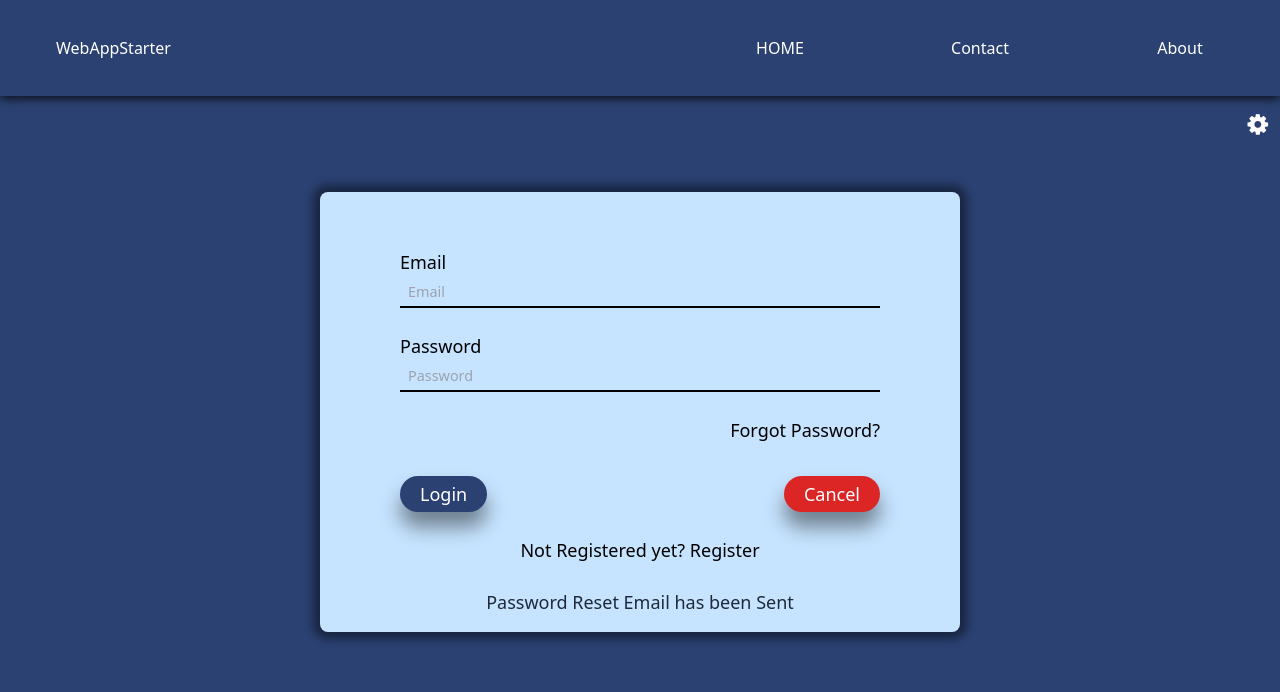
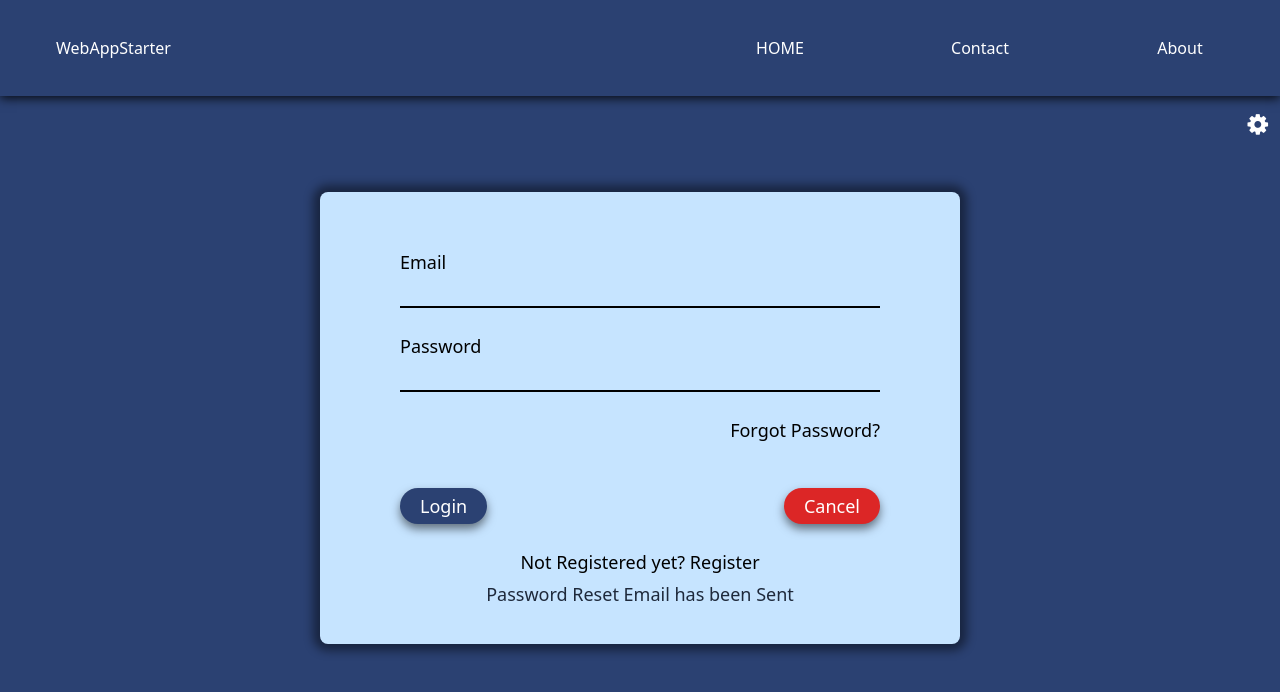
Before and after one commit to neerajg1320/monaco-mini-editor, a React (Vite) app: page /login in a window 1280 px wide. Both pictures are taken after a click on the element "Forgot Password?". Shown: the top 692 px of the page. Built offline with nearby package versions, Linux system fonts and the light colour scheme.

Commit message:
fixes box top, shadow of register, login buttons

```diff
--- a/src/components/Register/Signup.style.scss
+++ b/src/components/Register/Signup.style.scss
@@ -38,14 +38,14 @@ input[type="text"]:focus + .border, input[type="password"]:focus + .border {
 
 .register-form-bg-color{
     background-color: var(--buttonBackground);
-    box-shadow:  0px 15px 20px rgba(0, 0, 0, 0.445);
+    box-shadow: 0px 5px 10px 0px rgba(0, 0, 0, 0.5);
 }
 .register-form-bg-color:hover, .cancel-button:hover{
-    transform: translate(-5px, 7px);
+    transform: translate(-3px, 4px);
 }
 
 .cancel-button{
-    box-shadow:  0px 15px 20px rgba(0, 0, 0, 0.444);
+    box-shadow: 0px 5px 10px 0px rgba(0, 0, 0, 0.5);
 }
 
 .border{
--- a/src/components/Register/Signup.tsx
+++ b/src/components/Register/Signup.tsx
@@ -2,13 +2,14 @@ import React, { useState } from 'react';
 import { useTheme } from '../../contexts/Theme.context';
 import './Signup.style.scss';
 import { Link } from 'react-router-dom';
-import VerifyEmail from '../verifyEmail/VerifyEmail';
+// import VerifyEmail from '../verifyEmail/VerifyEmail';
 
 const Signup: React.FC = () => {
   const { theme } = useTheme();
   const [verifyEmailMsg, setVerifyEmailMsg] = useState<boolean>(false);
 
-  const handleRegister = ()=>{
+  const handleRegister: React.MouseEventHandler<HTMLButtonElement> = (e)=>{
+    e.preventDefault();
     setVerifyEmailMsg(true);
     setTimeout(()=>{
       setVerifyEmailMsg(false);
@@ -20,43 +21,43 @@ const Signup: React.FC = () => {
       style={{ ...(theme as React.CSSProperties) }}
       className="min-h-[88vh] flex items-center justify-center py-24 signup-background"
     >
-      <form className='flex flex-col bg-red-500  items-center pt-14 text-lg gap-6 pb-5 form-background sm:w-1/2 rounded-lg form-box-shadow w-3/4'>
+      <form className='flex flex-col bg-red-500  items-center pt-14 text-lg gap-6 pb-10 form-background sm:w-1/2 rounded-lg form-box-shadow w-3/4'>
         <label className='flex flex-col w-9/12'>
           Email
-          <input type='text' placeholder='Email' className='mt-0.5'/>
+          <input type='text' className='mt-0.5'/>
           <div className='border'></div>
         </label>
         <label className='flex flex-col w-9/12 '>
           Password
-          <input type="password" placeholder='Password' className='mt-0.5'/>
+          <input type="password" className='mt-0.5'/>
           <div className='border'></div>
         </label>
         <label className='flex flex-col w-9/12'>
           Confirm
-          <input type="password"  placeholder='Confirm password' className='mt-0.5'/>
+          <input type="password" className='mt-0.5'/>
           <div className='border'></div>
         </label>
         <label className='flex flex-col w-9/12' >
           First Name
-          <input type='text' placeholder='First Name' className='mt-0.5'/>
+          <input type='text' className='mt-0.5'/>
           <div className='border'></div>
         </label>
         <label className='flex flex-col w-9/12'>
           Last Name
-          <input type='text' placeholder='Last Name' className='mt-0.5'/>
+          <input type='text' className='mt-0.5'/>
           <div className='border'></div>
         </label>
-        <div className='flex w-9/12 justify-between mt-2'>
+        <div className='flex w-9/12 justify-between mt-7 '>
           <button className='px-5 py-1 rounded-3xl register-form-bg-color text-white' onClick={handleRegister}>Register</button>
           <button className='bg-red-600 px-5 py-1 rounded-3xl text-white cancel-button' >Cancel</button>
         </div>
-        <div className="">
+        <div className="text-center">
           Already Registered?{" "}
           <Link to="/login">
             <span className="not-member-register hover:underline hover:underline-offset-2">Login</span>
           </Link>
+        <div className={` mt-2 ${verifyEmailMsg?`block`:`invisible`}`}>Verfication Email has been sent</div>
         </div>
-        <div className={verifyEmailMsg?`block`:'invisible'}>Verfication Email has been sent</div>
       </form>
     </div>
   )
--- a/src/components/ResetPassword/ResetPassword.tsx
+++ b/src/components/ResetPassword/ResetPassword.tsx
@@ -12,7 +12,7 @@ const ResetPasswordForm = () => {
       <form className="flex flex-col bg-red-500  items-center py-14 text-lg gap-6 form-background sm:w-1/2 rounded-lg form-box-shadow w-3/4">
         <label className="flex flex-col w-9/12">
           Password
-          <input type="password" placeholder="Password" className="mt-0.5" />
+          <input type="password" className="mt-0.5" />
           <div className="border"></div>
         </label>
         <label className="flex flex-col w-9/12 ">
@@ -20,7 +20,7 @@ const ResetPasswordForm = () => {
           <input type="password" placeholder="Password" className="mt-0.5" />
           <div className="border"></div>
         </label>
-        <div className="flex w-9/12 justify-between mt-2">
+        <div className="flex w-9/12 justify-between mt-7">
           <button className="px-5 py-1 rounded-3xl register-form-bg-color text-white">
             Set
           </button>
--- a/src/components/activateMsg/ActivateMsg.tsx
+++ b/src/components/activateMsg/ActivateMsg.tsx
@@ -8,11 +8,11 @@ const ActivateMsg = () => {
   return (
     <div
       style={{ ...(theme as React.CSSProperties) }}
-      className="min-h-[88vh] flex items-start justify-center py-10 signup-background"
+      className="min-h-[88vh] flex items-start justify-center py-24 signup-background"
     >
-      <div className="flex flex-col bg-red-500 items-center justify-center py-5 text-lg gap-6 form-background sm:w-1/2 rounded-lg form-box-shadow w-3/4">
+      <div className="flex flex-col bg-red-500 items-center justify-center py-16 text-lg gap-6 form-background sm:w-1/2 rounded-lg form-box-shadow w-3/4">
         <h2>User Key</h2>
-        <div className="flex w-9/12 justify-between mt-2">
+        <div className="flex w-9/12 justify-between mt-5">
           <Link to="/login">
             <button className="px-5 py-1 rounded-3xl register-form-bg-color text-white">
               Activate
--- a/src/components/signIn/Signin.tsx
+++ b/src/components/signIn/Signin.tsx
@@ -20,15 +20,15 @@ const Signin: React.FC = () => {
       style={{ ...(theme as React.CSSProperties) }}
       className="min-h-[88vh] flex items-start justify-center py-24 signup-background"
     >
-      <form className="flex flex-col bg-red-500  items-center pt-14 pb-4 text-lg gap-6 form-background sm:w-1/2 rounded-lg form-box-shadow w-3/4">
+      <form className="flex flex-col bg-red-500  items-center pt-14 pb-9 text-lg gap-6 form-background sm:w-1/2 rounded-lg form-box-shadow w-3/4">
         <label className="flex flex-col w-9/12">
           Email
-          <input type="text" placeholder="Email" className="mt-0.5" />
+          <input type="text" className="mt-0.5" />
           <div className="border"></div>
         </label>
         <label className="flex flex-col w-9/12 ">
           Password
-          <input type="password" placeholder="Password" className="mt-0.5" />
+          <input type="password"  className="mt-0.5" />
           <div className="border"></div>
         </label>
 
@@ -38,7 +38,7 @@ const Signin: React.FC = () => {
         >
           Forgot Password?
         </div>
-        <div className="flex w-9/12 justify-between mt-2">
+        <div className="flex w-9/12 justify-between mt-5">
           <button className="px-5 py-1 rounded-3xl register-form-bg-color text-white">
             Login
           </button>
@@ -46,17 +46,17 @@ const Signin: React.FC = () => {
             Cancel
           </button>
         </div>
-        <div className="">
+        <div className="text-center">
           Not Registered yet?{" "}
           <Link to="/register">
             <span className="not-member-register hover:underline hover:underline-offset-2">
               Register
             </span>
           </Link>
-        </div>
-          <div className={`text-slate-800 ${resetMsg? 'block': 'invisible'}`}>
+          <div className={`mt-1 text-slate-800 ${resetMsg? 'block': 'invisible'}`}>
             Password Reset Email has been Sent
           </div>
+        </div>
       </form>
     </div>
   );
--- a/src/components/verifyEmail/VerifyEmail.tsx
+++ b/src/components/verifyEmail/VerifyEmail.tsx
@@ -15,7 +15,7 @@ const EmailVerificationBox = () => {
           className="fa fa-check-square-o text-5xl text-green-700"
           aria-hidden="true"
         ></i>
-        <h2>Email Verified Successfully</h2>
+        <h2>User Activated Successfully</h2>
         <Link to="/login">
           <button className="px-5 py-1 rounded-3xl register-form-bg-color text-white">
             Login
```
